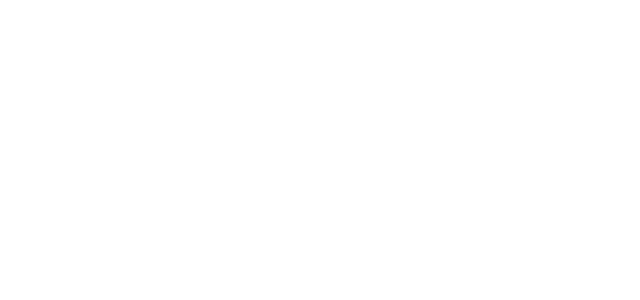
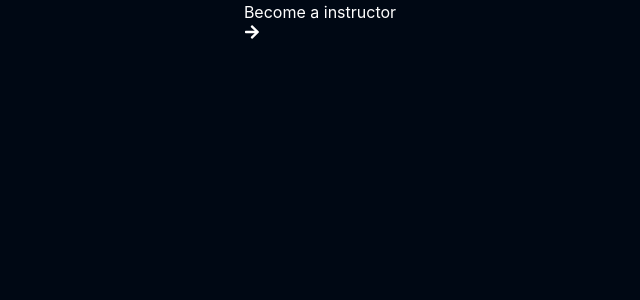
Before and after one commit to Singhmayank0217/StudyNotion, a React (Create React App) app: page / in a window 1280 px wide. Shown: the top 300 px of the page, without its empty margins (320-960 px from the left). Built offline with nearby package versions, Linux system fonts and the light colour scheme.

Commit message:
rectified tailwind error

```diff
--- a/package.json
+++ b/package.json
@@ -6,9 +6,7 @@
     "@testing-library/jest-dom": "^5.17.0",
     "@testing-library/react": "^13.4.0",
     "@testing-library/user-event": "^13.5.0",
-    "autoprefixer": "^10.4.19",
     "concurrently": "^8.2.2",
-    "postcss": "^8.4.39",
     "react": "^18.3.1",
     "react-dom": "^18.3.1",
     "react-icons": "^5.2.1",
@@ -43,6 +41,8 @@
     ]
   },
   "devDependencies": {
+    "autoprefixer": "^10.4.19",
+    "postcss": "^8.4.39",
     "tailwindcss": "^3.4.6"
   }
 }
--- /dev/null
+++ b/postcss.config.js
@@ -0,0 +1,6 @@
+module.exports = {
+  plugins: {
+    tailwindcss: {},
+    autoprefixer: {},
+  },
+}
--- a/src/App.css
+++ b/src/App.css
@@ -1,6 +1,3 @@
-@tailwind base;
-@tailwind components;
-@tailwind utilities;
 
 html,
 body {
--- a/src/App.js
+++ b/src/App.js
@@ -3,7 +3,7 @@
 import Home from "./pages/Home";
 
 function App() {
-  <div className="w-screen min-h-screen bg-richblack-900 flex flex-col font-inter">
+  return  <div className="w-screen min-h-screen bg-richblack-900 flex flex-col font-inter">
     <Routes>
       <Route path="/" element={<Home />} />
     </Routes>
--- a/src/index.css
+++ b/src/index.css
@@ -1,5 +1,8 @@
+@tailwind base;
+@tailwind components;
+@tailwind utilities;
 
-body {
+/* body {
     margin: 0;
     font-family: -apple-system, BlinkMacSystemFont, 'Segoe UI', 'Roboto', 'Oxygen',
       'Ubuntu', 'Cantarell', 'Fira Sans', 'Droid Sans', 'Helvetica Neue',
@@ -11,4 +14,4 @@
   code {
     font-family: source-code-pro, Menlo, Monaco, Consolas, 'Courier New',
       monospace;
-  }
+  } */
--- a/src/pages/Home.jsx
+++ b/src/pages/Home.jsx
@@ -6,10 +6,10 @@
     return (
         <div>
             {/*section 1*/}
-            <div>
+            <div className="relative mx-auto flex w-11/12 max-w-maxContent flex-col items-center justify-between gap-8 text-white">
                 <Link to={"/signup"}>
                     <div>
-                        <div>
+                        <div className='text-white'>
                             <p>Become a instructor</p>
                             <FaArrowRight />
                         </div>
```
Also changed, not shown: 1 other file (tests, documents, lock files or other folders).
